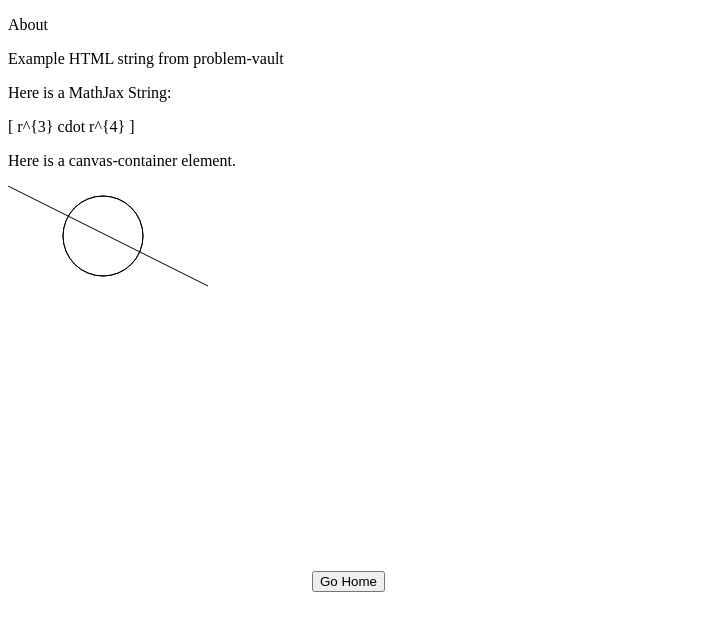
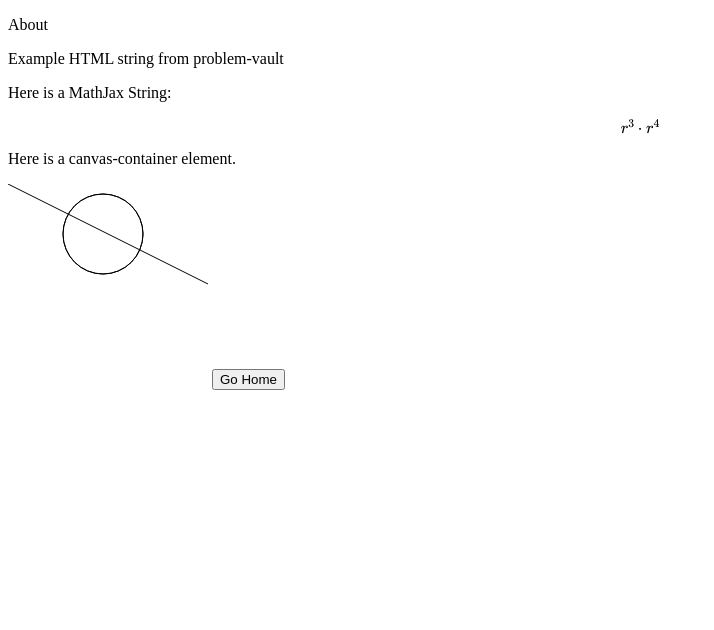
Before and after one commit to MatthewThornton/onsen-react-redux, a React app: page /about in a window 1280 px wide. Shown: the whole page, without its empty margins (0-714 px from the left). Built offline with nearby package versions, Linux system fonts and the light colour scheme.

Commit message:
add canvas-size for retina

```diff
--- a/components/Canvas.js
+++ b/components/Canvas.js
@@ -2,10 +2,23 @@ import React from "react";
 import { Link } from "react-router-dom";
 
 class Canvas extends React.Component {
+
     componentDidMount() {
+        const canvas = this.refs.canvas
+        // Get the device pixel ratio, falling back to 1.
+        var dpr = window.devicePixelRatio || 1;
+        // Get the size of the canvas in CSS pixels.
+        var rect = canvas.getBoundingClientRect();
+        // Give the canvas pixel dimensions of their CSS
+        // size * the device pixel ratio.
+        canvas.width = rect.width * dpr;
+        canvas.height = rect.height * dpr;
+        var ctx = canvas.getContext('2d');
+        // Scale all drawing operations by the dpr, so you
+        // don't have to worry about the difference.
+        ctx.scale(dpr, dpr);
+
         // The canvas drawing logic will come from the problem-vault problem payload 'data`
-        const canvas = this.refs.canvas
-        const ctx = canvas.getContext("2d");
         ctx.beginPath();
         ctx.arc(95, 50, 40, 0, 2 * Math.PI);
         ctx.stroke();
@@ -14,13 +27,9 @@ class Canvas extends React.Component {
         ctx.stroke();
     }
     render() {
-        /**
-         * We can add some screen size detection logic here to set the width and height.
-         */
-        const dpr = window.devicePixelRatio || 1;
-        const w = 300 * dpr;
-        const h = 400 * dpr;
-        return <canvas ref="canvas" width={w} height={h} />;
+        // The CSS class name controls the size of the canvas drawing.
+        // TODO: How to get the className from the problem vault?
+        return <canvas className="canvas-size" ref="canvas" />;
     }
 }
 export default Canvas
--- a/containers/About.js
+++ b/containers/About.js
@@ -2,6 +2,7 @@ import React from "react";
 import { Link } from "react-router-dom";
 import ReactHtmlParser, { processNodes, convertNodeToElement, htmlparser2 } from 'react-html-parser';
 import Canvas from "../components/Canvas";
+// import MathJax from  "react-mathjax";
 
 function transform(node) {
     /** Replace <canvas-container> with the react-component <Canvas>
@@ -27,7 +28,7 @@ export default class About extends React.Component {
          */
         const canvasString = `<canvas-container class="tiles" target="problem.algebraTiles"> <canvas width="800" height="300" style="width: 400px; height: 150px;"></canvas></canvas-container>`;
         // This would be the template string from the problem payload (problem-vault)
-        const mathJax = `<div class="problemEquation">\[  r^{3} \cdot r^{4} \]</div>`;
+        const mathJax = `<div class="problemEquation">\\[  r^{3} \\cdot r^{4} \\]</div>`;
         const html =
             `<div>Example HTML string from problem-vault</div> <p>Here is a MathJax String:</p> ${mathJax} <p>Here is a canvas-container element. </p>${canvasString} `;
         const options = {
--- a/index.html
+++ b/index.html
@@ -3,6 +3,9 @@
 
 <head>
     <title> React - Redux</title>
+    <link rel="stylesheet" type="text/css" href="./style.css">
+    <script src='https://cdnjs.cloudflare.com/ajax/libs/mathjax/2.7.5/MathJax.js?config=TeX-MML-AM_CHTML' async></script>
+    <script src="./mathjax-config.js"></script>
 </head>
 
 <body>
--- a/index.js
+++ b/index.js
@@ -3,12 +3,12 @@ import ReactDOM from "react-dom";
 import { Provider } from "react-redux";
 
 // main routes
-import AppRoutes from "./routes";
+import Routes from "./Routes";
 import store from "./store";
 
 ReactDOM.render(
     <Provider store={store}>
-        <AppRoutes />
+        <Routes />
     </Provider>,
     document.getElementById("app")
 )
--- /dev/null
+++ b/mathjax-config.js
@@ -0,0 +1,10 @@
+MathJax.Hub.Config({
+    jax: ["input/TeX", "output/HTML-CSS"],
+    TeX: {
+        extensions: ["forminput.js"]
+    },
+    tex2jax: {
+        inlineMath: [['`', '`'], ['\\(', '\\)']]
+    },
+    messageStyle: "none"
+});
--- a/routes.js
+++ b/routes.js
@@ -2,6 +2,11 @@ import React from "react";
 import { BrowserRouter, Route, Switch, Link } from "react-router-dom";
 import App from "./containers/App";
 import About from "./containers/About";
+
+function refreshPage() {
+    window.location.reload();
+}
+
 export default () => {
     return (
         <BrowserRouter>
--- /dev/null
+++ b/style.css
@@ -0,0 +1,4 @@
+.canvas-size {
+    width: 200px;
+    height: 200px;
+}
```
Also changed, not shown: package.json (+6 -2 lines), 2 other files.
